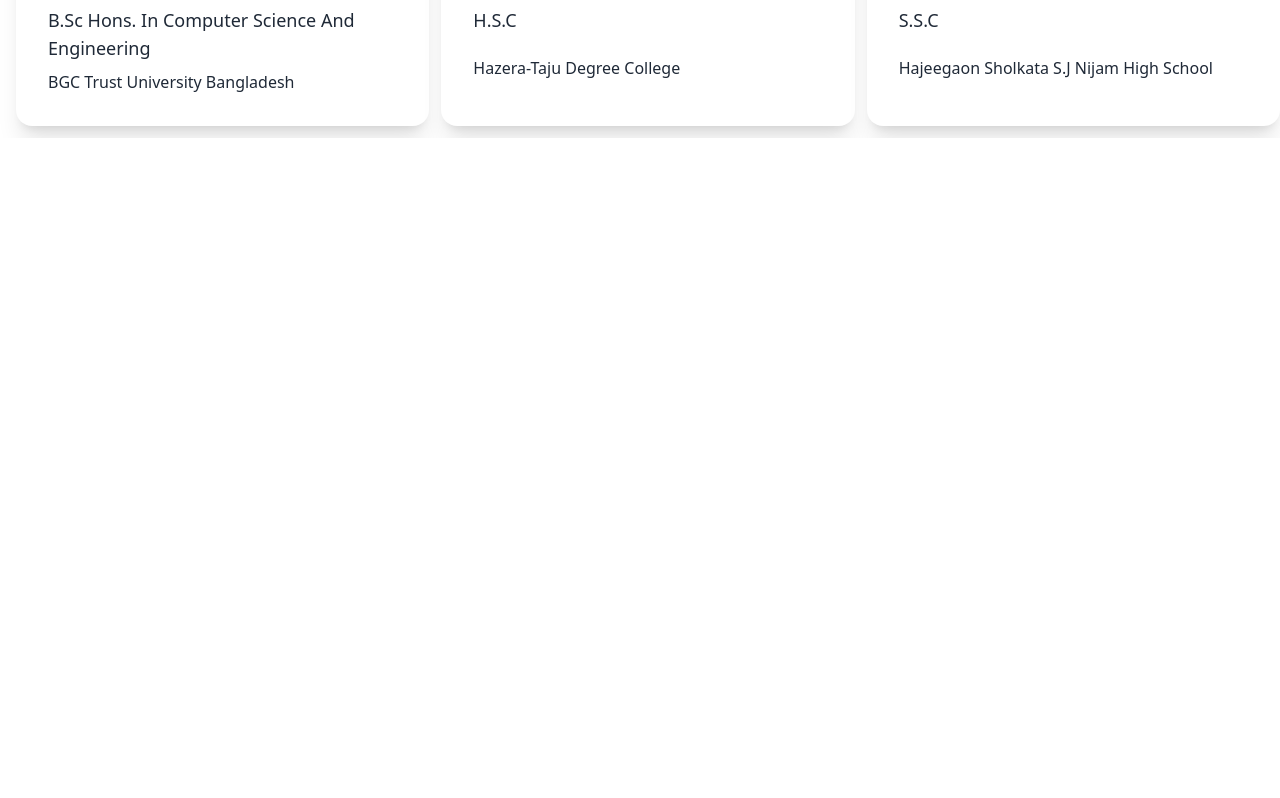
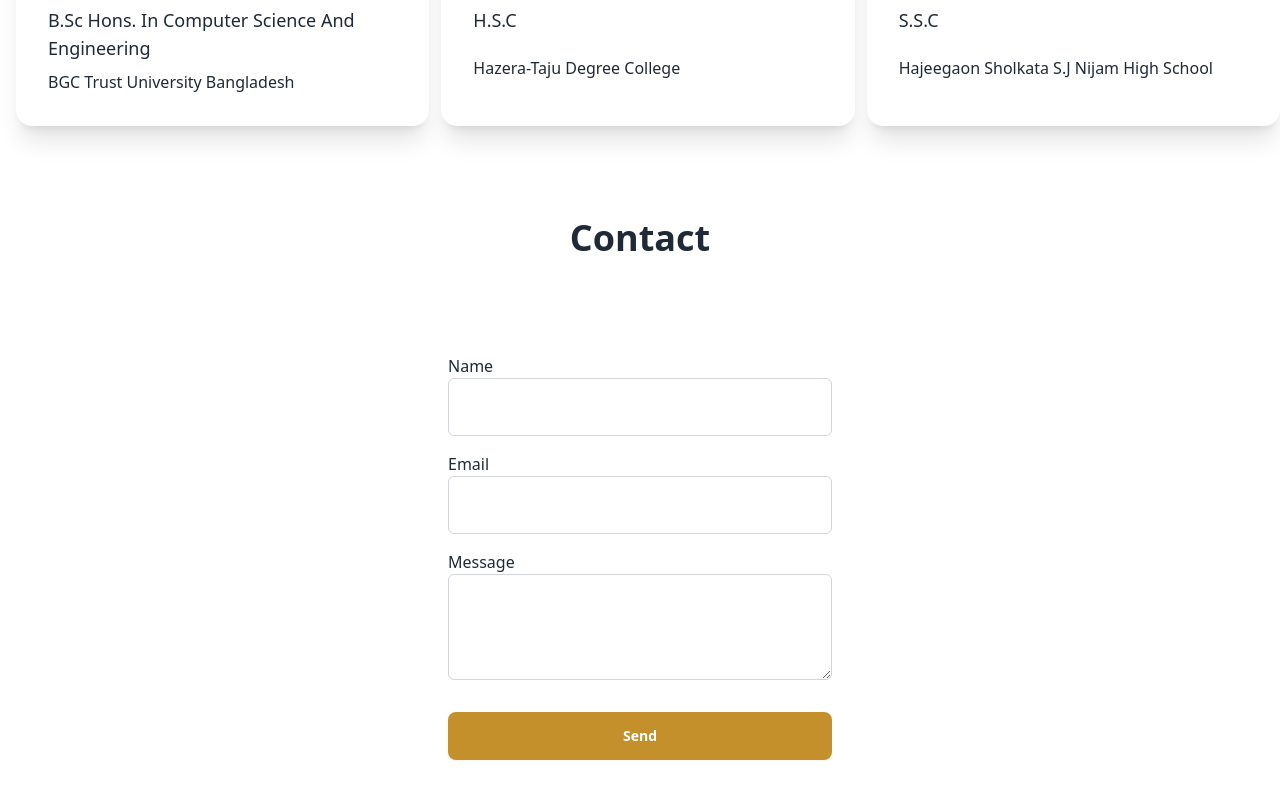
Before and after one commit to Ahammad204/Ahammad_Portfolio, a React (Vite) app: page / in a window 1280 px wide. Shown: the part 1998-2796 px from the top of the page. Before the commit the page ends 2136 px from the top, so only its background shows below. Built offline with nearby package versions, Linux system fonts and the light colour scheme.

Commit message:
Contact me form

```diff
--- a/package.json
+++ b/package.json
@@ -10,13 +10,15 @@
     "preview": "vite preview"
   },
   "dependencies": {
+    "@emailjs/browser": "^3.11.0",
     "localforage": "^1.10.0",
     "match-sorter": "^6.3.1",
     "react": "^18.2.0",
     "react-dom": "^18.2.0",
     "react-router-dom": "^6.20.1",
     "react-router-hash-link": "^2.4.3",
-    "sort-by": "^1.2.0"
+    "sort-by": "^1.2.0",
+    "sweetalert2": "^11.10.1"
   },
   "devDependencies": {
     "@types/react": "^18.2.37",
--- /dev/null
+++ b/src/ContactMe/ContactMe.jsx
@@ -0,0 +1,75 @@
+import { useRef } from "react";
+import emailjs from "@emailjs/browser";
+import Swal from "sweetalert2";
+
+
+const Contact = () => {
+    const form = useRef();
+
+    const sendEmail = (e) => {
+        e.preventDefault();
+
+        emailjs
+            .sendForm(
+                "service_9kq8p0i",
+                "template_ngzxh1g",
+                form.current,
+                "oEfAnD_aSR4lLkODW"
+            )
+            .then(
+                (result) => {
+                    console.log(result.text);
+                    console.log("message sent");
+
+                    Swal.fire({
+                        position: "top-end",
+                        icon: "success",
+                        title: "E-mail Has been sent",
+                        showConfirmButton: false,
+                        timer: 1500
+                    });
+                },
+                (error) => {
+                    console.log(error.text);
+                }
+            );
+    };
+
+    return (
+
+        <div className="flex justify-center items-center contact mb-24" id="contact">
+            <div className="w-96">
+                <h1 className="text-4xl font-bold text-center mt-20 mb-20 "> Contact </h1>
+                <form className="flex flex-col w-full text-base" ref={form} onSubmit={sendEmail}>
+                    <label className="mt-4">Name</label>
+                    <input
+                        type="text"
+                        name="user_name"
+                        className="w-full h-6 p-7 outline-none rounded-md border border-gray-300 focus:border-teal-500"
+                    />
+                    <label className="mt-4">Email</label>
+                    <input
+                        type="email"
+                        name="user_email"
+                        className="w-full h-6 p-7 outline-none rounded-md border border-gray-300 focus:border-teal-500"
+                    />
+                    <label className="mt-4">Message</label>
+                    <textarea
+                        name="message"
+                        className="w-full max-w-full min-w-full max-h-100 min-h-100 p-7 outline-none rounded-md border border-gray-300 focus:border-teal-500"
+                    />
+                    <input
+                        type="submit"
+                        value="Send"
+                        className="mt-8 cursor-pointer bg-[#c3902c] hover:bg-[#c3902c] text-white border-none rounded-lg h-10 btn "
+                    />
+                </form>
+            </div>
+        </div>
+    );
+};
+
+
+
+
+export default Contact;
--- a/src/Home/Home.jsx
+++ b/src/Home/Home.jsx
@@ -1,4 +1,5 @@
 
+import Contact from '../ContactMe/ContactMe';
 import Eduction from '../Education/Eduction';
 import Project from '../Project/Project';
 import Skill from '../Skill/Skill';
@@ -11,6 +12,7 @@
             <Skill></Skill>
             <Project></Project>
             <Eduction></Eduction>
+            <Contact></Contact>
         </div>
     );
 };
--- a/src/Navbar/Navbar.jsx
+++ b/src/Navbar/Navbar.jsx
@@ -10,6 +10,7 @@
     <li  className="m-2 md:mr-5 text-lg hover:text-[#c3902c] hover:underline"><a href="#skill">Skill</a></li>
     <li  className="m-2 md:mr-5 text-lg hover:text-[#c3902c] hover:underline"><a href="#project">Project</a></li>
     <li  className="m-2 md:mr-5 text-lg hover:text-[#c3902c] hover:underline"><a href="#education">Education</a></li>
+    <li  className="m-2 md:mr-5 text-lg hover:text-[#c3902c] hover:underline"><a href="#contact">Contact</a></li>
 
     </>
 
```
Also changed, not shown: 1 other file (tests, documents, lock files or other folders).
